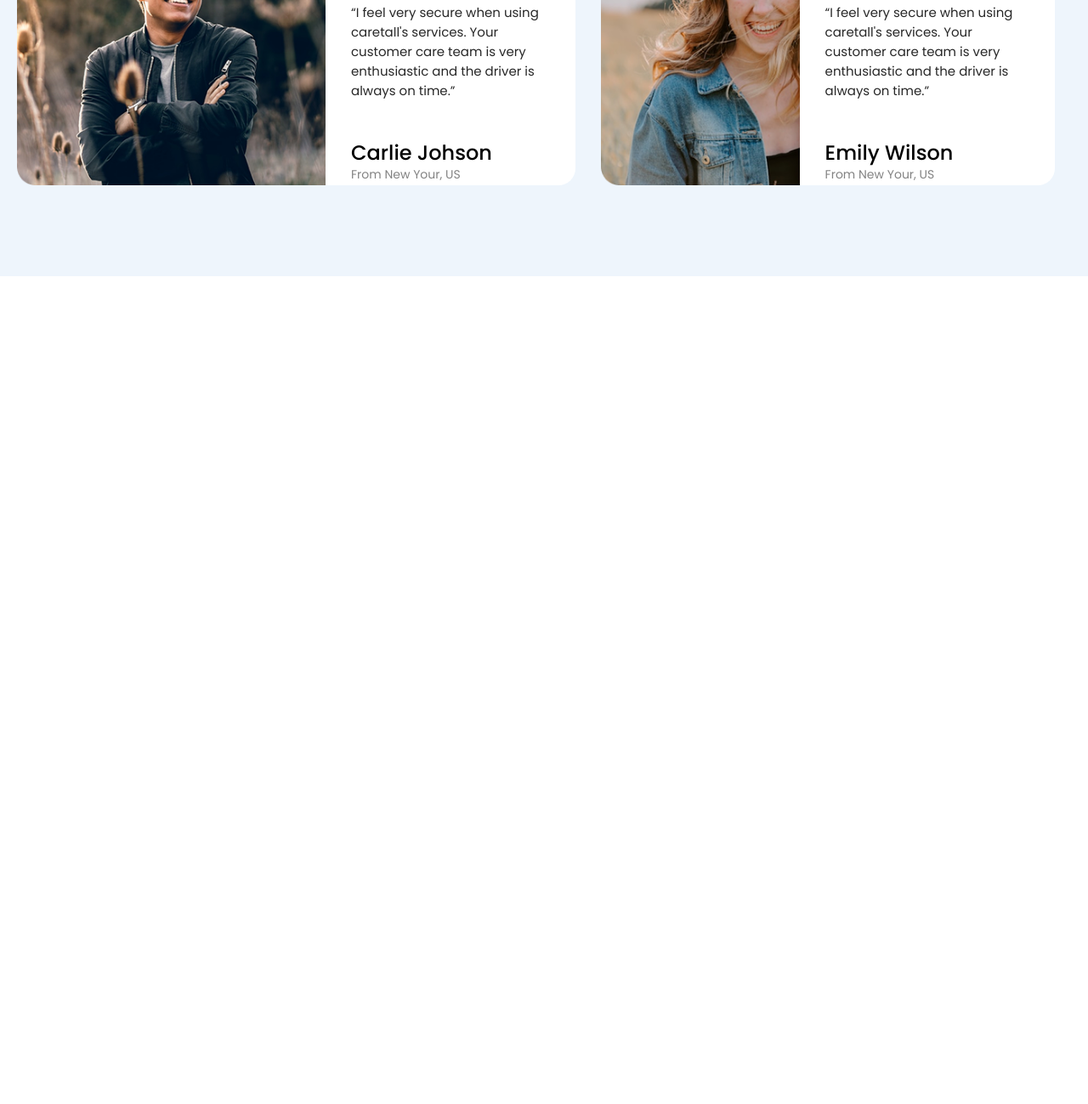
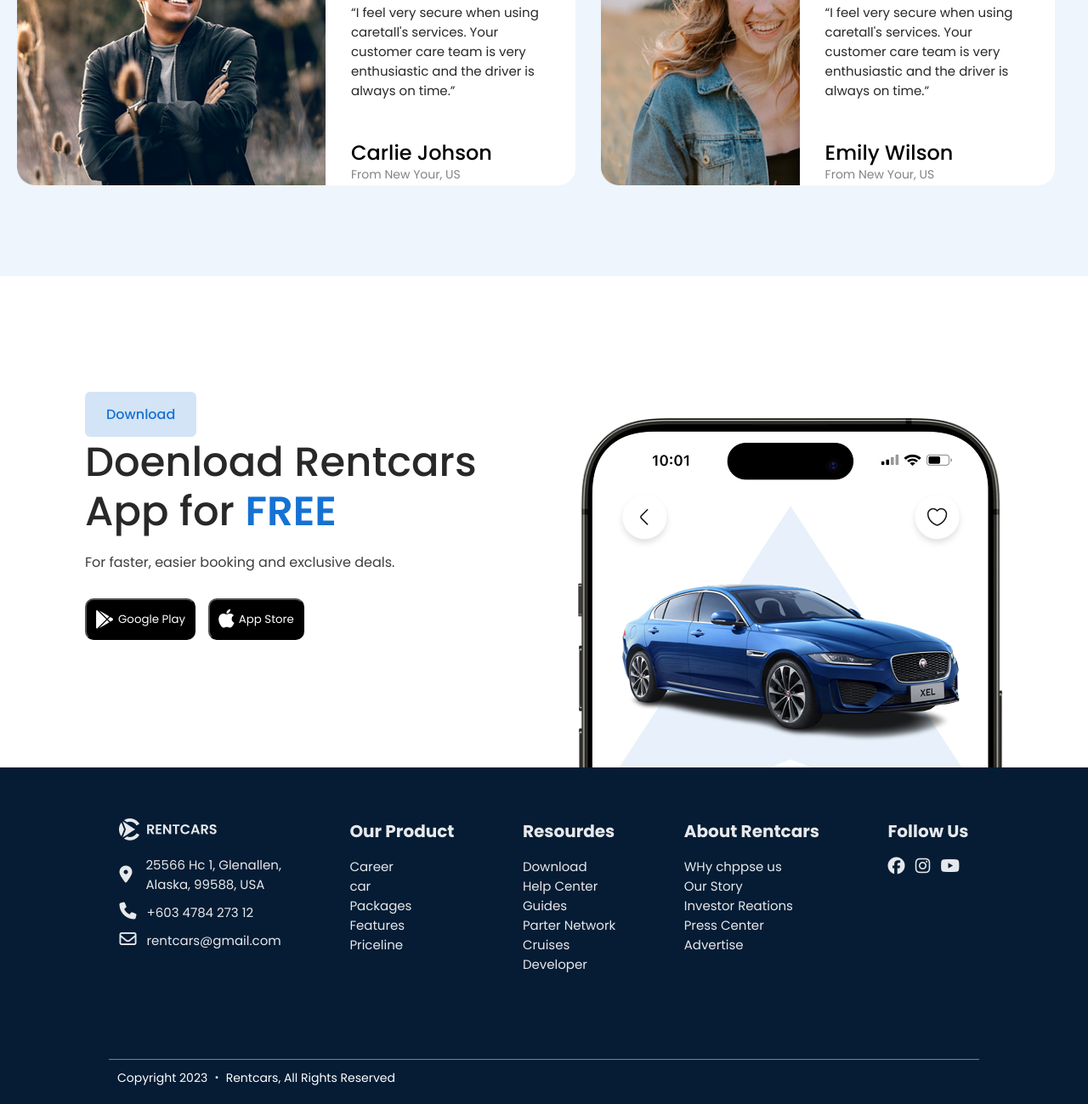
Before and after one commit to HamidKhan-27/Landing-Page-for-CAR_RENTS, a plain HTML site: page index.html in a window 1280 px wide. Shown: the part 3409-4708 px from the top of the page at 85% size. Before the commit the page ends 3734 px from the top, so only its background shows below. Drawn offline with Linux system fonts and the light colour scheme.

Commit message:
Desktop design completed

```diff
--- a/index.html
+++ b/index.html
@@ -437,5 +437,89 @@
         </div>
       </div>
     </section>
+
+    <section class="last-section">
+      <div class="last-left">
+        <span class="last-span">Download</span>
+        <h1>Doenload Rentcars App for <span>FREE</span></h1>
+        <p>For faster, easier booking and exclusive deals.</p>
+        <div class="btns-container">
+          <button class="android">
+            <i class="fa-brands fa-google-play"></i>Google Play
+          </button>
+          <button class="apple">
+            <i class="fa-brands fa-apple"></i>App Store
+          </button>
+        </div>
+      </div>
+
+      <div class="last-right">
+        <img src="./images/iPhone 14 Pro Space Black Mockup label.png" alt="" />
+      </div>
+    </section>
+
+    <footer>
+      <div class="footer-content">
+        <div class="coulum coulum1">
+          <img src="./images/footerlogo.png" alt="" />
+          <div class="first-coulum">
+            <i class="fa-solid fa-location-dot"></i>
+            <div>
+              <p>25566 Hc 1, Glenallen,</p>
+              <p>Alaska, 99588, USA</p>
+            </div>
+          </div>
+          <p class="first-coulump">
+            <i class="fa-solid fa-phone"></i>
+            +603 4784 273 12
+          </p>
+          <p>
+            <i class="fa-regular fa-envelope"></i>
+            rentcars@gmail.com
+          </p>
+        </div>
+
+        <div class="coulum">
+          <h4>Our Product</h4>
+          <p>Career</p>
+          <p>car</p>
+          <p>Packages</p>
+          <p>Features</p>
+          <p>Priceline</p>
+        </div>
+
+        <div class="coulum">
+          <h4>Resourdes</h4>
+          <p>Download</p>
+          <p>Help Center</p>
+          <p>Guides</p>
+          <p>Parter Network</p>
+          <p>Cruises</p>
+          <p>Developer</p>
+        </div>
+
+        <div class="coulum">
+          <h4>About Rentcars</h4>
+          <p>WHy chppse us</p>
+          <p>Our Story</p>
+          <p>Investor Reations</p>
+          <p>Press Center</p>
+          <p>Advertise</p>
+        </div>
+
+        <div class="coulum">
+          <h4>Follow Us</h4>
+          <div>
+            <i class="fa-brands fa-facebook"></i>
+            <i class="fa-brands fa-instagram"></i>
+            <i class="fa-brands fa-youtube"></i>
+          </div>
+        </div>
+      </div>
+
+      <div class="foot">
+        <p>Copyright 2023 ・ Rentcars, All Rights Reserved</p>
+      </div>
+    </footer>
   </body>
 </html>
--- a/style.css
+++ b/style.css
@@ -599,3 +599,109 @@
 .customer2 img {
   height: 100%;
 }
+
+.last-section {
+  margin: 150px 100px 0;
+  display: flex;
+  justify-content: space-between;
+}
+
+.last-span {
+  background-color: #1571d330;
+  color: #1572d3;
+  font-weight: 500;
+  font-size: 16px;
+  padding: 15px 25px;
+  border-radius: 6px;
+}
+
+.last-left h1 {
+  max-width: 500px;
+  font-size: 48px;
+  font-weight: 500;
+  color: #282828;
+  margin-top: 15px;
+  line-height: 1.2;
+}
+
+.last-left h1 span {
+  color: #1572d3;
+  font-weight: 600;
+}
+
+.last-left p {
+  font-size: 16px;
+  color: #3e3e3e;
+  line-height: 1.5;
+  margin-top: 20px;
+}
+
+.last-right {
+  width: 500px;
+  background-image: url("./images/main.png");
+  background-size: contain;
+  background-repeat: no-repeat;
+  background-position: center;
+}
+
+.last-right img {
+  margin: 0 14px;
+  margin-top: 30px;
+  max-height: 500px;
+}
+
+footer {
+  position: relative;
+  z-index: 10;
+  margin-top: -17px;
+  background-color: #051c34;
+  color: #ffffff;
+}
+
+.footer-content {
+  padding: 60px;
+  display: flex;
+  justify-content: space-evenly;
+  opacity: 0.9;
+  padding-bottom: 100px;
+}
+
+.first-coulum {
+  margin-top: 10px;
+  display: flex;
+  align-items: center;
+  gap: 8px;
+  margin-bottom: 10px;
+}
+
+.coulum i {
+  font-size: 20px;
+  margin-right: 8px;
+}
+
+.first-coulump {
+  margin-bottom: 10px;
+}
+
+.coulum h4 {
+  margin-bottom: 15px;
+  font-size: 20px;
+  font-weight: 700;
+}
+
+.coulum p {
+  font-size: 15px;
+}
+
+.foot {
+  border-top: 1px solid gray;
+  width: 80%;
+  margin-left: 50%;
+  transform: translateX(-50%);
+  padding: 10px;
+  padding-bottom: 20px;
+}
+
+.foot p {
+  font-size: 14px;
+}
```
